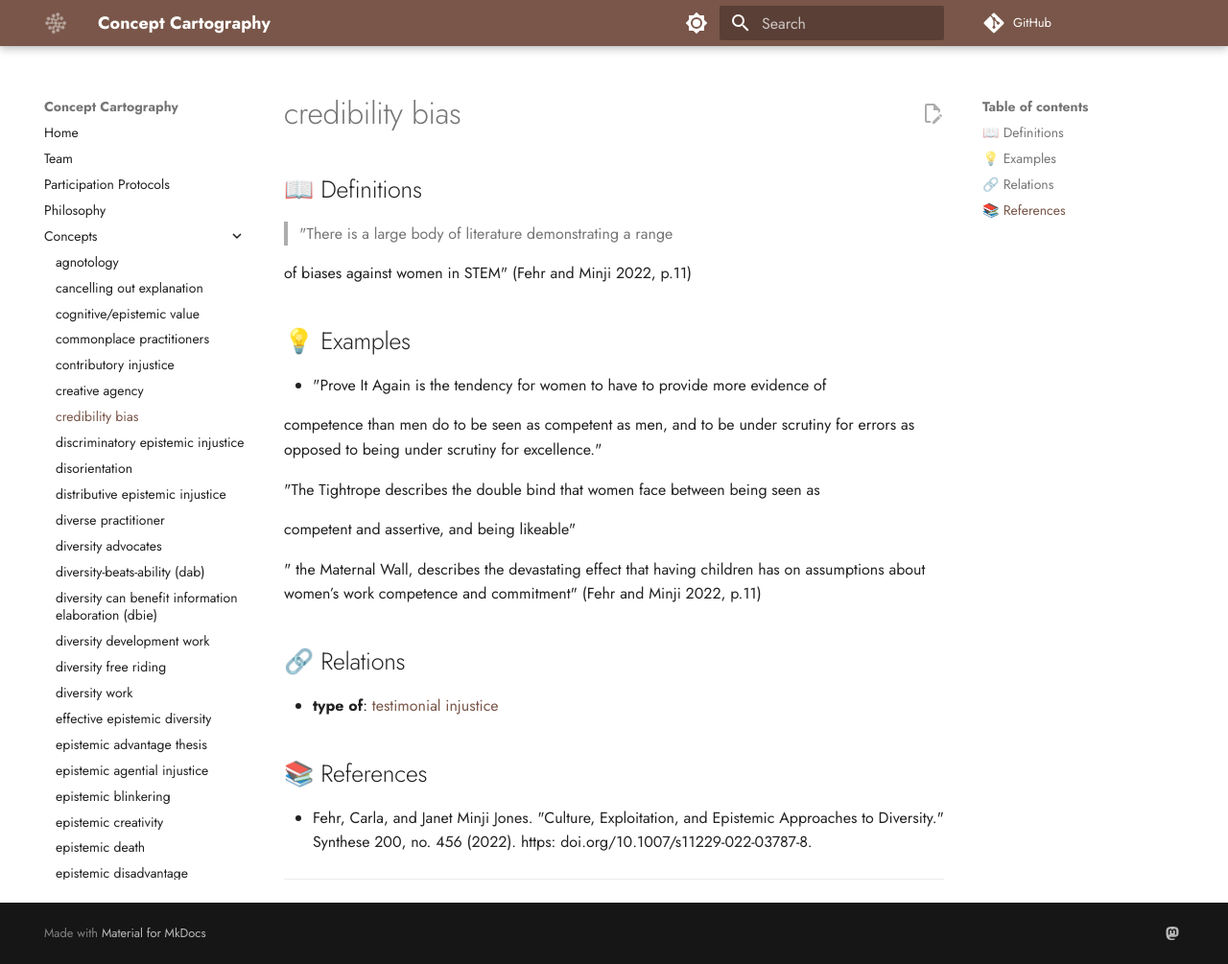
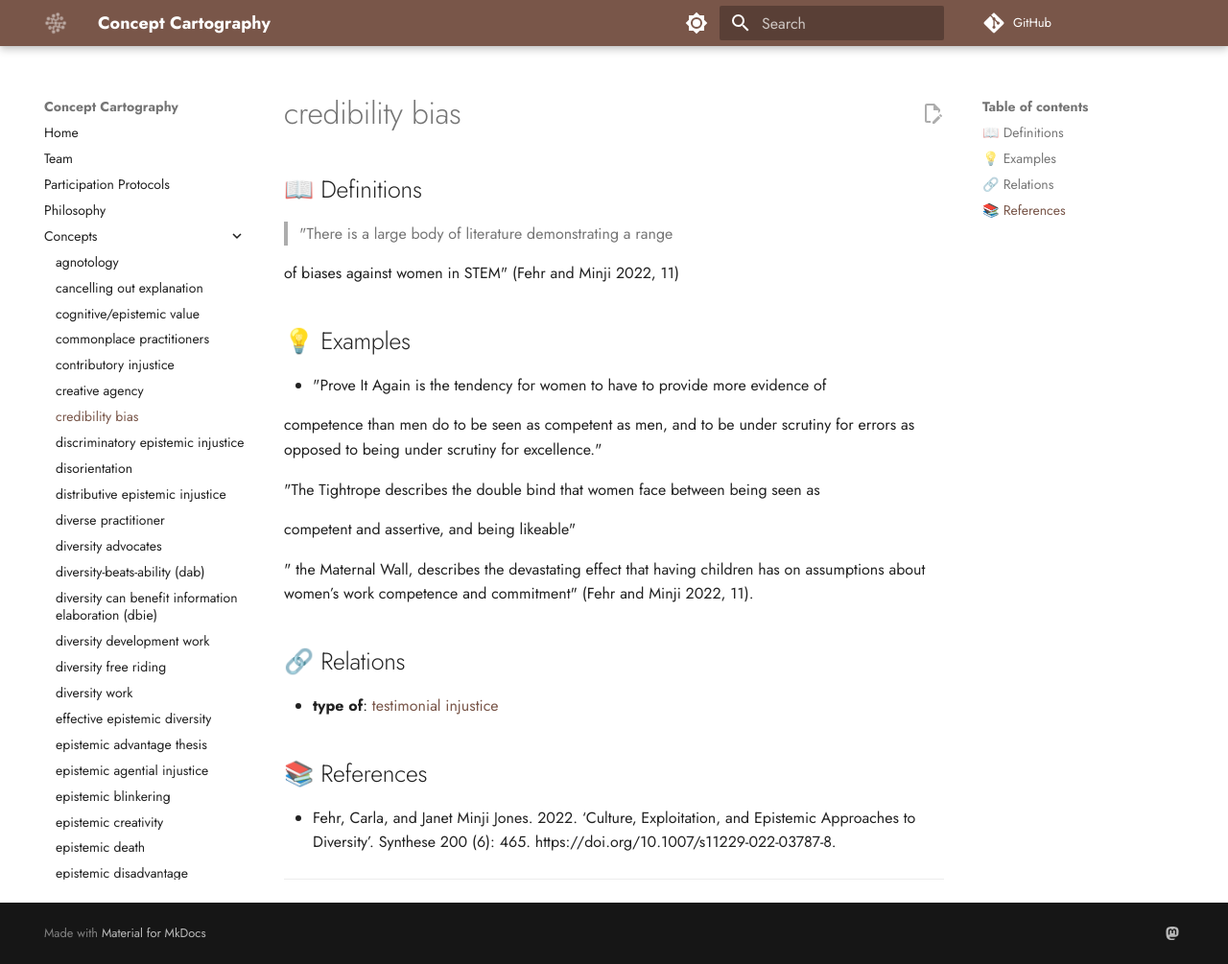
Before and after one commit to conceptcartography/conceptcartography, an MkDocs documentation site: the page built from docs/concepts/credibility-bias.md, in a window 1280 px wide and 1005 px high. Shown: the whole window at 96% size. Built offline with MkDocs 1.6.1 and Material for MkDocs 9.7.7, drawn with Linux system fonts in a browser that asks for light colours; comment, search, counter and statistics services are not loaded; the version menu is left out.

Commit message:
Update credibility-bias.md

```diff
--- a/docs/concepts/credibility-bias.md
+++ b/docs/concepts/credibility-bias.md
@@ -1,10 +1,10 @@
 ---
 concept: credibility bias
 references:
-- 'Fehr, Carla, and Janet Minji Jones. "Culture, Exploitation, and Epistemic Approaches to Diversity." Synthese 200, no. 456 (2022). https: doi.org/10.1007/s11229-022-03787-8.'
+- 'Fehr, Carla, and Janet Minji Jones. 2022. ‘Culture, Exploitation, and Epistemic Approaches to Diversity’. Synthese 200 (6): 465. https://doi.org/10.1007/s11229-022-03787-8.'
 definitions:
 - "\"There is a large body of literature demonstrating a range\r\nof biases against\
-  \ women in STEM\" (Fehr and Minji 2022, p.11)"
+  \ women in STEM\" (Fehr and Minji 2022, 11)."
 examples:
 - description: "\"Prove It Again is the tendency for women to have to provide more\
     \ evidence of\r\ncompetence than men do to be seen as competent as men, and to\
@@ -12,7 +12,7 @@ examples:
     \r\n\r\n\"The Tightrope describes the double bind that women face between being\
     \ seen as\r\ncompetent and assertive, and being likeable\"\r\n\r\n\" the Maternal\
     \ Wall, describes the devastating effect that having children has on assumptions\
-    \ about women’s work competence and commitment\"  (Fehr and Minji 2022, p.11)."
+    \ about women’s work competence and commitment\"  (Fehr and Minji 2022, 11)."
 relations:
 - type: type of
   target: testimonial injustice
@@ -24,7 +24,7 @@ relations:
 
 > "There is a large body of literature demonstrating a range
 
-of biases against women in STEM" (Fehr and Minji 2022, p.11)
+of biases against women in STEM" (Fehr and Minji 2022, 11)
 
 ## 💡 Examples
 
@@ -40,7 +40,7 @@ competent and assertive, and being likeable"
 
 
 
-" the Maternal Wall, describes the devastating effect that having children has on assumptions about women’s work competence and commitment"  (Fehr and Minji 2022, p.11)
+" the Maternal Wall, describes the devastating effect that having children has on assumptions about women’s work competence and commitment"  (Fehr and Minji 2022, 11).
 
 ## 🔗 Relations
 
@@ -48,7 +48,7 @@ competent and assertive, and being likeable"
 
 ## 📚 References
 
-- Fehr, Carla, and Janet Minji Jones. "Culture, Exploitation, and Epistemic Approaches to Diversity." Synthese 200, no. 456 (2022). https: doi.org/10.1007/s11229-022-03787-8.
+- Fehr, Carla, and Janet Minji Jones. 2022. ‘Culture, Exploitation, and Epistemic Approaches to Diversity’. Synthese 200 (6): 465. https://doi.org/10.1007/s11229-022-03787-8.
 
 ---
 
```
